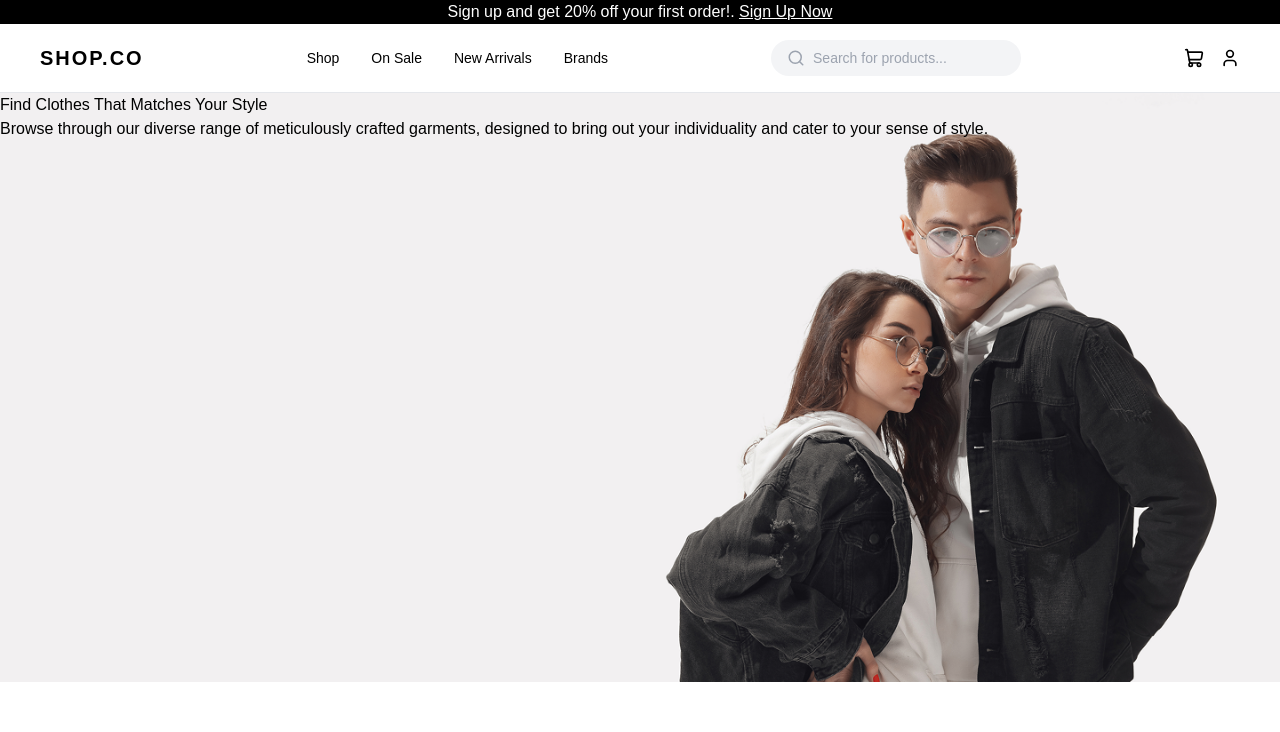
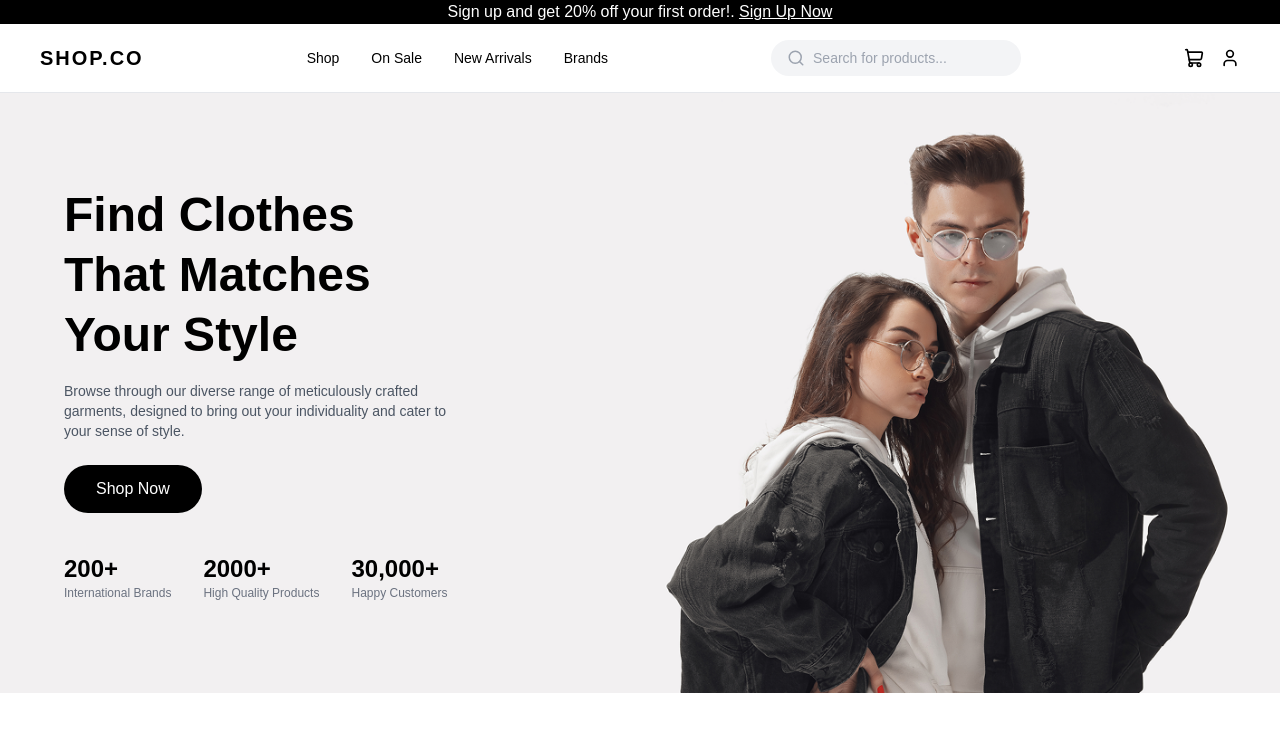
Before and after one commit to Alimzy/alimzy_store, a React (Vite) app: page / in a window 1280 px wide. Shown: the top 732 px of the page. Built offline with nearby package versions, Linux system fonts and the light colour scheme; a web font is replaced by a local one.

Commit message:
Completed my Hero component and styling

```diff
--- a/src/components/Hero.jsx
+++ b/src/components/Hero.jsx
@@ -2,11 +2,27 @@ function Hero() {
   return (
    <div className="relative">
 
-  <img src="/hero.png" className="w-full" />
+  <img src="/hero.png" className="w-full h-[600px] object-cover" />
 
-  <div className="absolute top-0 left-0">
-    <h1>Find Clothes That Matches Your Style</h1>
-    <p>Browse through our diverse range of meticulously crafted garments, designed to bring out your individuality and cater to your sense of style.</p>
+  <div className="absolute top-0 left-0 h-full flex flex-col justify-center px-16 max-w-lg">
+    <h1 className="text-5xl font-black leading-tight mb-4">Find Clothes That Matches Your Style</h1>
+    <p className="text-sm text-gray-600 mb-6">Browse through our diverse range of meticulously crafted garments, designed to bring out your individuality and cater to your sense of style.</p>
+    <button className="bg-black text-white px-8 py-3 rounded-full w-fit mb-10">Shop Now</button>
+    <div className="flex gap-8">
+            <div>
+              <h2 className="text-2xl font-bold">200+</h2>
+              <p className="text-xs text-gray-500">International Brands</p>
+              </div>
+            <div>
+              <h2 className="text-2xl font-bold">2000+</h2>
+              <p className="text-xs text-gray-500">High Quality Products</p>
+              </div>
+              <div>
+              <h2 className="text-2xl font-bold">30,000+</h2>
+              <p className="text-xs text-gray-500">Happy Customers</p>
+              </div>
+    </div>
+
   </div>
 </div>
   )
```
